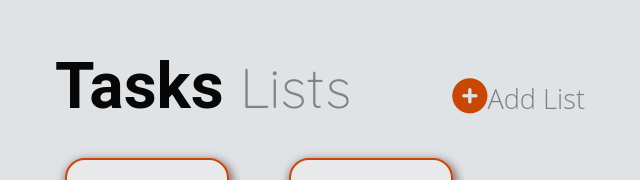
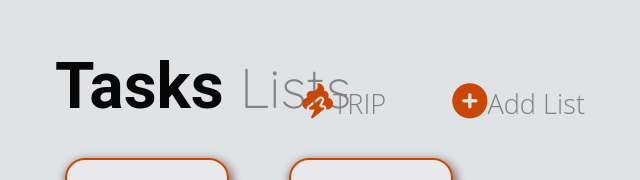
Before and after one commit to akash230997/TO-DO-TASKS, a plain HTML site: page index.html in a window 1280 px wide. Shown: the part 192-372 px from the top of the page, without its empty margins (315-955 px from the left). Drawn offline with Linux system fonts and the light colour scheme.

Commit message:
item Add

```diff
--- a/css/style.css
+++ b/css/style.css
@@ -63,10 +63,17 @@ body{
 .AddList{
     float: right;
     font-size: 1.5rem;
-    margin-top: 50px;
+    margin-top: -40px;
 }
 .AddList a{
     text-decoration: none;
+}
+.fa-poo-storm{
+    font-size: 2.2rem;
+    color: rgb(201, 71, 5);
+}
+.fa-poo-storm:hover{
+    color: black;
 }
 .fa-plus-circle{
     font-size: 2.2rem;
--- a/index.html
+++ b/index.html
@@ -24,6 +24,7 @@
                 <h1><span class="h1">Tasks </span><span class="h2">Lists</span></h1>
             </div>
             <div class="AddList">
+                <a href="page2.html"><i class="fas fa-poo-storm"></i><span class="item">TRIP</span></a>
                 <a href="item.html"><i class="fas fa-plus-circle"></i><span class="item">Add List</span></a>
             </div>
         </div>
```
